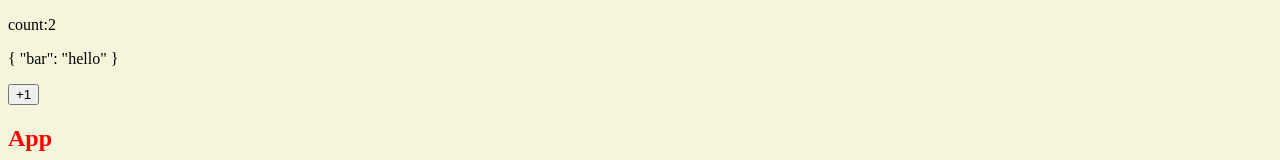
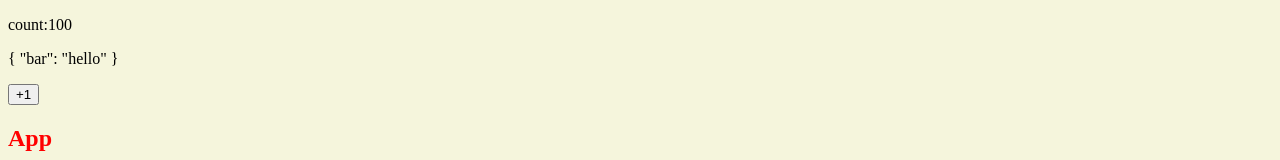
Before and after one commit to reo0306/vue-practise, a Vue app in the folder vue-lesson/: page / in a window 1280 px wide. Shown: the top 160 px of the page. Built offline with nearby package versions, Linux system fonts and the light colour scheme; the HTML template or start-up script is replaced by a standard one.

Commit message:
add props validate

```diff
--- a/vue-lesson/src/App.vue
+++ b/vue-lesson/src/App.vue
@@ -129,7 +129,7 @@ const user = ref({
 
 <template>
   <!-- Props -->
-  <ShowCount :foo="count" bar="hello" />
+  <ShowCount :foo="undefined" bar="hello" />
   <button @click="count++">+1</button>
 
   <h2 class="red">App</h2>
--- a/vue-lesson/src/components/ShowCount.vue
+++ b/vue-lesson/src/components/ShowCount.vue
@@ -1,7 +1,12 @@
 <script setup lang="ts">
 import { watchEffect } from 'vue';
 
-const { foo } = defineProps(['foo']);
+const { foo } = defineProps({
+  foo: {
+    type: Number,
+    default: 100
+  },
+});
 watchEffect(() => {
   console.log(foo);
 });
```
